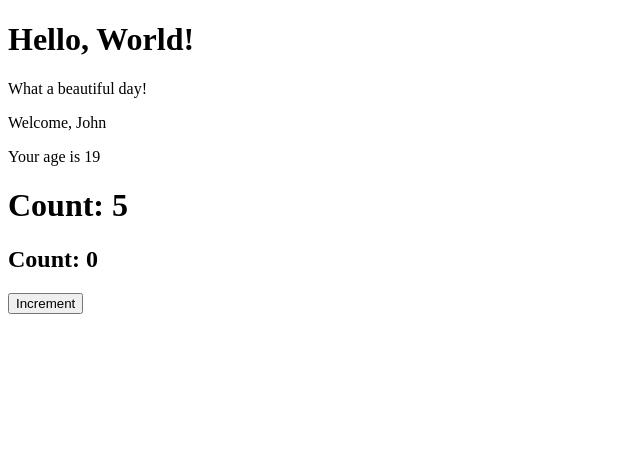
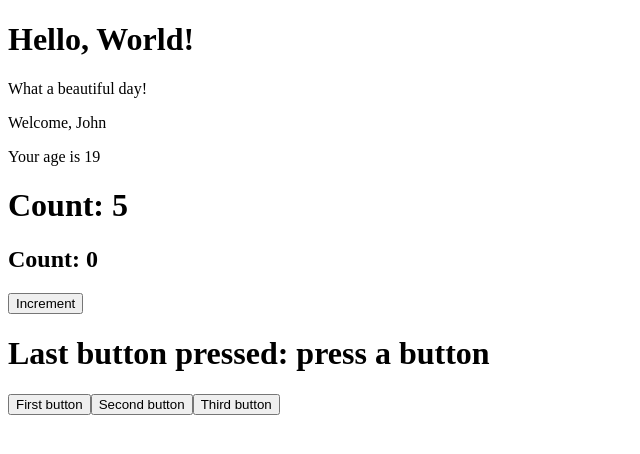
Before and after one commit to CristianRmb/react-exercises, a React (Create React App) app: page / in a window 1280 px wide. Shown: the top 454 px of the page, without its empty margins (0-640 px from the left). Built offline with nearby package versions, Linux system fonts and the light colour scheme.

Commit message:
es events-03

```diff
--- a/src/App.js
+++ b/src/App.js
@@ -3,6 +3,7 @@ import { Counter } from './Counter';
 import { Message } from './Message';
 import { Welcome } from './Welcome ';
 import { ClickCounter } from './ClickCounter';
+import { ClickTracker } from './ClickTracker';
 
 export class App extends React.Component {
   render() {
@@ -10,8 +11,9 @@ export class App extends React.Component {
       <div>
         <Message />
         <Welcome name='John' age='19' />
-        <Counter/>
+        <Counter />
         <ClickCounter />
+        <ClickTracker />
       </div>
     );
   }
--- /dev/null
+++ b/src/ClickTracker.js
@@ -0,0 +1,38 @@
+import React from 'react';
+
+/* Create a ClickTracker component that renders three buttons.
+Implement a single event handler for all three buttons, and track of which button was pressed last.
+Show the last button that was pressed in an h1 tag within the ClickTracker component.
+Tip: you can use the event object to access the target property of the event. */
+
+export class ClickTracker extends React.Component {
+  state = {
+    button: 'press a button',
+  };
+  handleButton = (event) => {
+    const lastButton = event.target.name;
+    console.log(event.target);
+    console.log(lastButton);
+
+    this.setState({
+      button: lastButton,
+    });
+  };
+
+  render() {
+    return (
+      <div>
+        <h1>Last button pressed: {this.state.button}</h1>
+        <button name='fist-button' onClick={this.handleButton}>
+          First button
+        </button>
+        <button name='second-button' onClick={this.handleButton}>
+          Second button
+        </button>
+        <button name='third-button' onClick={this.handleButton}>
+          Third button
+        </button>
+      </div>
+    );
+  }
+}
--- a/src/index.js
+++ b/src/index.js
@@ -1,5 +1,5 @@
-import ReactDOM from 'react-dom';
+import ReactDOM from 'react-dom/client';
 import { App } from './App';
 /* Create a new `index.js` file within the `src` folder and render the `App` component using the `ReactDOM.render` method. */
 const root = ReactDOM.createRoot(document.getElementById('root'));
-root.render(<App/>, root);
+root.render(<App />);
```
